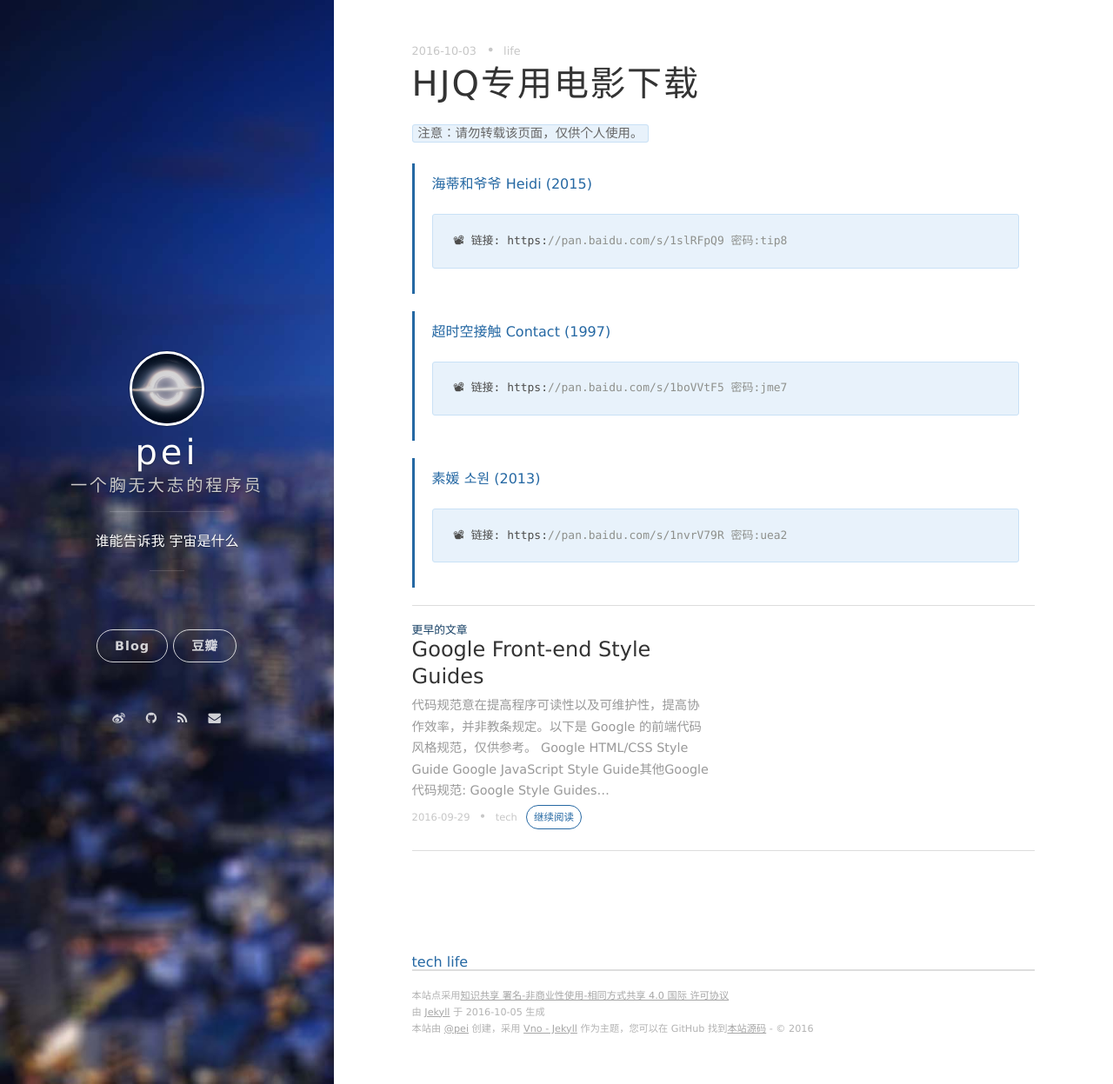
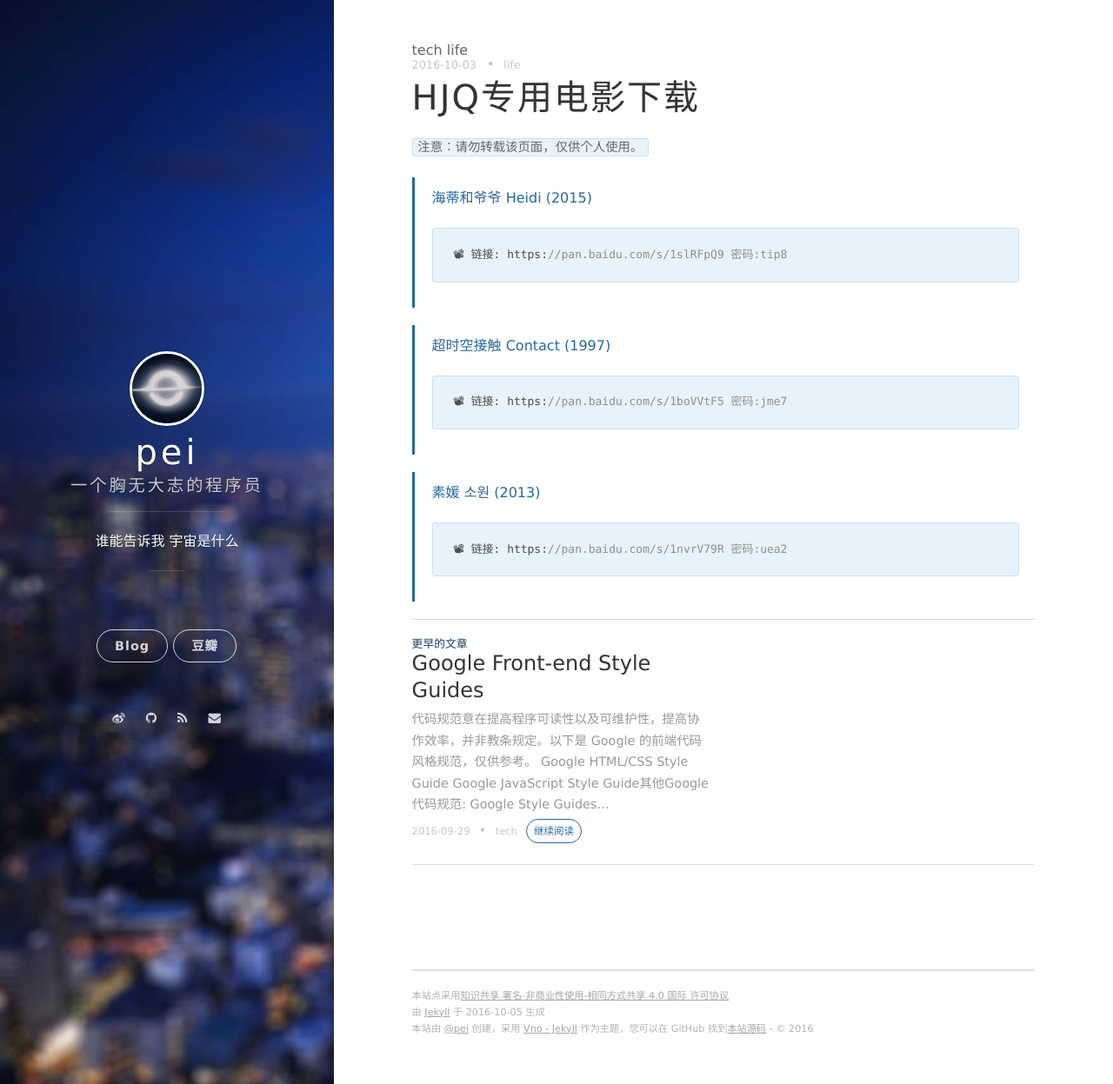
Before and after one commit to peiyucn/peiyucn.github.io, a Jekyll site: the page built from _posts/2016-10-03-hjq-download.md, in a window 1280 px wide and 1247 px high. Shown: the whole window at 87% size. Built offline with Jekyll 4.4.1, drawn with Linux system fonts in a browser that asks for light colours; nearby versions of some CDN libraries; comment, search, counter and statistics services are not loaded.

Commit message:
update tags

```diff
--- a/_layouts/default.html
+++ b/_layouts/default.html
@@ -14,10 +14,10 @@
 
     <div class="content-wrapper">
         <div class="content-wrapper__inner">
+            {% for tag in site.tags %}
+                {{ tag[0] }}
+            {% endfor %}
             {{ content }}
-            {% for tag in site.tags %}
-                <a href="/show_by_tag.html?tag={{ tag[0] }}"> {{ tag[0] }}</a>
-            {% endfor %}
             {% include footer.html %}
         </div>
     </div>
```
